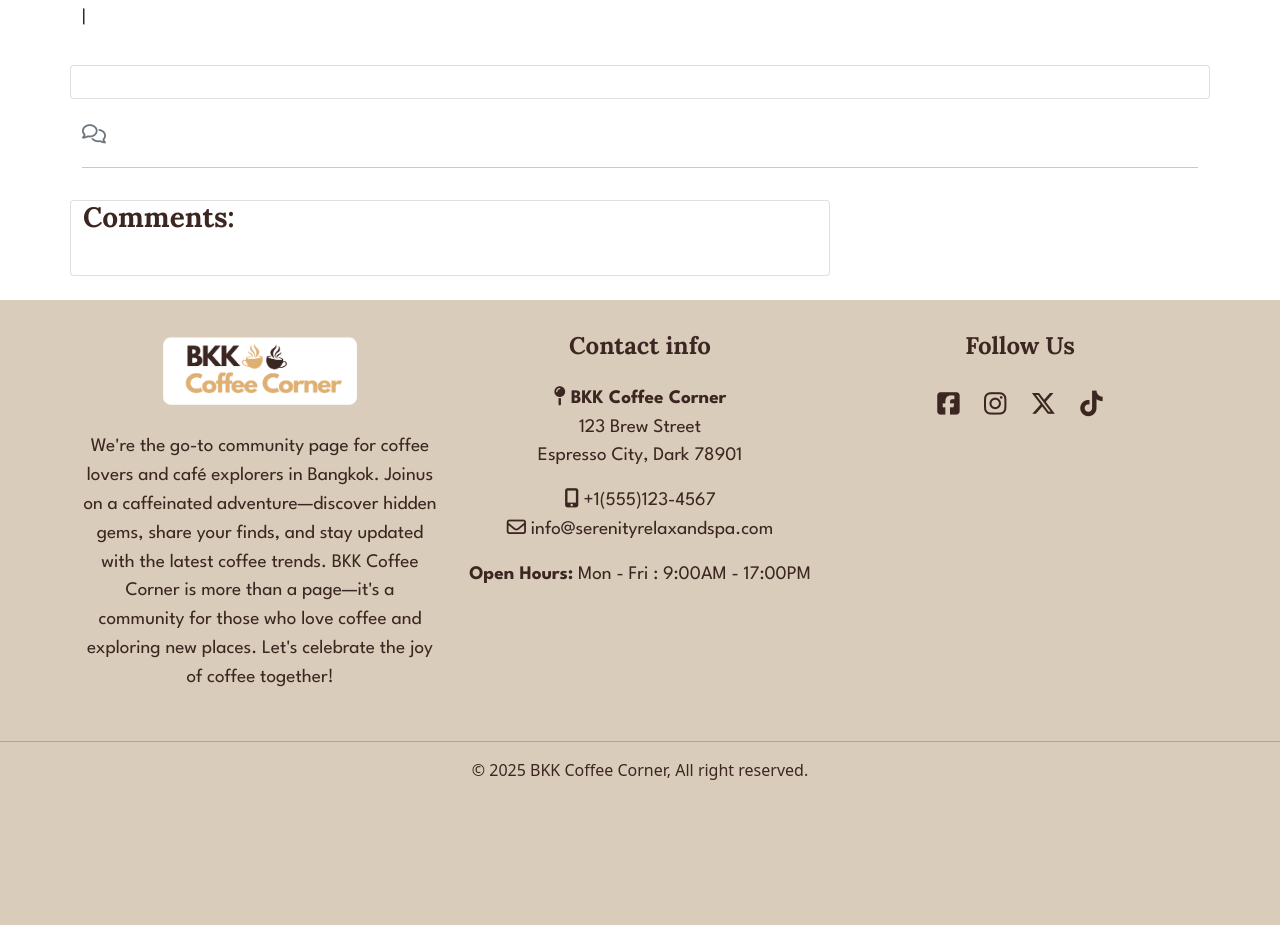
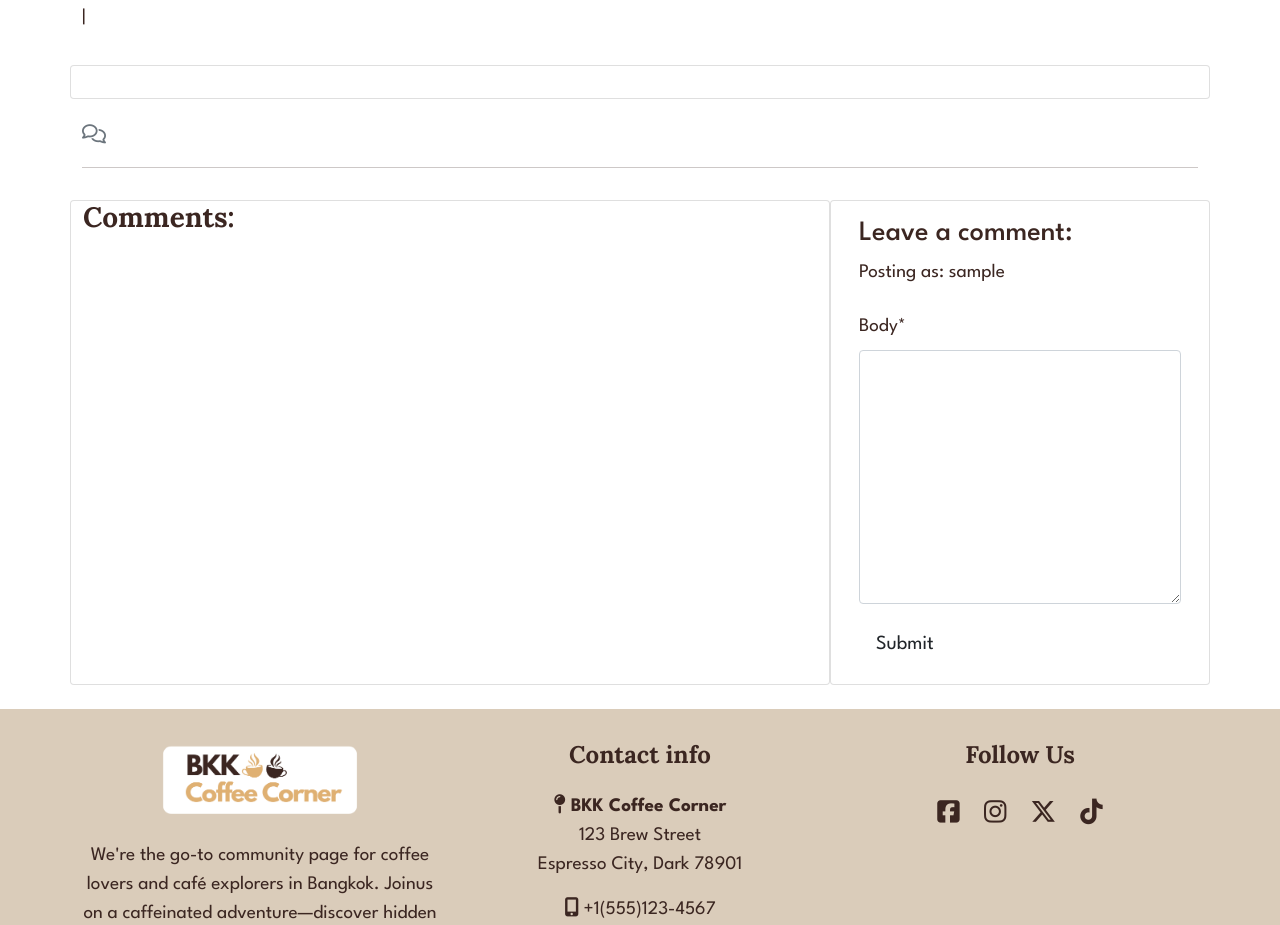
Before and after one commit to Chatlada-Nina/BKK-Coffee-Corner, a Django app: template forum/templates/forum/forum_detail.html in a window 1280 px wide. Shown: the part 169-1094 px from the top of the page. Before the commit the page ends 949 px from the top, so only its background shows below. Run offline with Django 4.2, Linux system fonts and the light colour scheme; the template is opened without the code that fills it: values that come from a table or form of the project are taken from there, others are empty; the visitor is signed in with stand-in values (Sample User, id 1); some libraries are stand-ins or nearby versions.

Commit message:
Handle comment from the comment form and display on the forum page

```diff
--- /dev/null
+++ b/forum/forms.py
@@ -0,0 +1,7 @@
+from .models import Comment
+from django import forms
+
+class CommentForm(forms.ModelForm):
+    class Meta:
+        model = Comment
+        fields = ("body",)
--- a/forum/templates/forum/forum_detail.html
+++ b/forum/templates/forum/forum_detail.html
@@ -3,6 +3,8 @@
 {% block content %}
 
 {% load static %}
+
+{% load crispy_forms_tags %}
 
 <div class="container">
     <div class="row g-0">
@@ -69,6 +71,26 @@
         {% endfor %}
       </div>
     </div>
+
+
+    <!-- Creating New Comments -->
+    <div class="col-md-4 card mb-4 mt-3">
+        <div class="card-body sub-text">
+          {% if user.is_authenticated %}
+          <h3>Leave a comment:</h3>
+          <p>Posting as: {{ user.username }}</p>
+          <form id="commentForm" method="post"
+            style="margin-top: 1.3em;">
+            {{ comment_form | crispy }}
+            {% csrf_token %}
+            <button id="submitButton" type="submit"
+              class="btn btn-signup btn-lg">Submit</button>
+          </form>
+          {% else %}
+          <p>Log in to leave a comment</p>
+          {% endif %}
+        </div>
+      </div>
   </div>
 </div>
 
```
Also changed, not shown: forum/views.py (+12 -0 lines).
